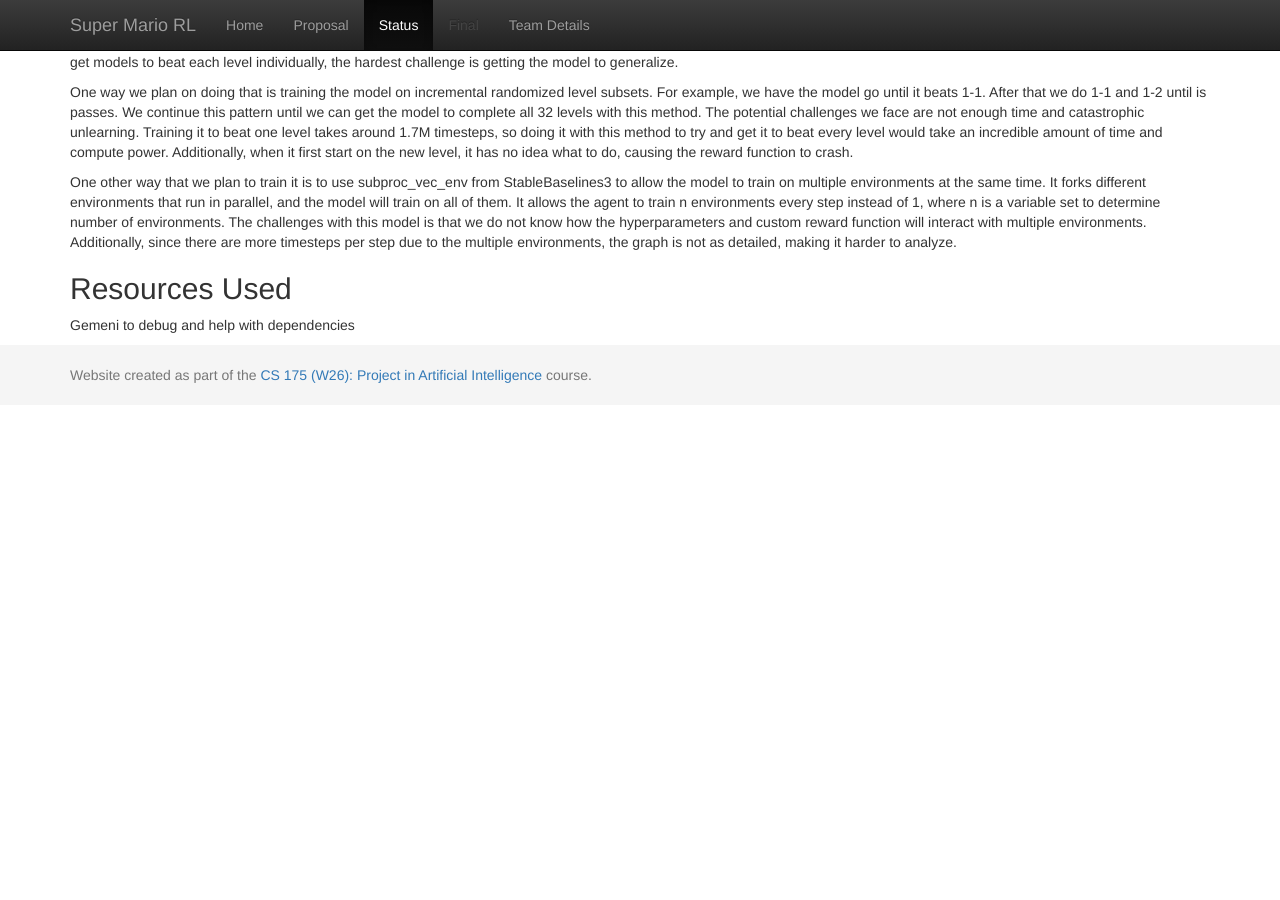
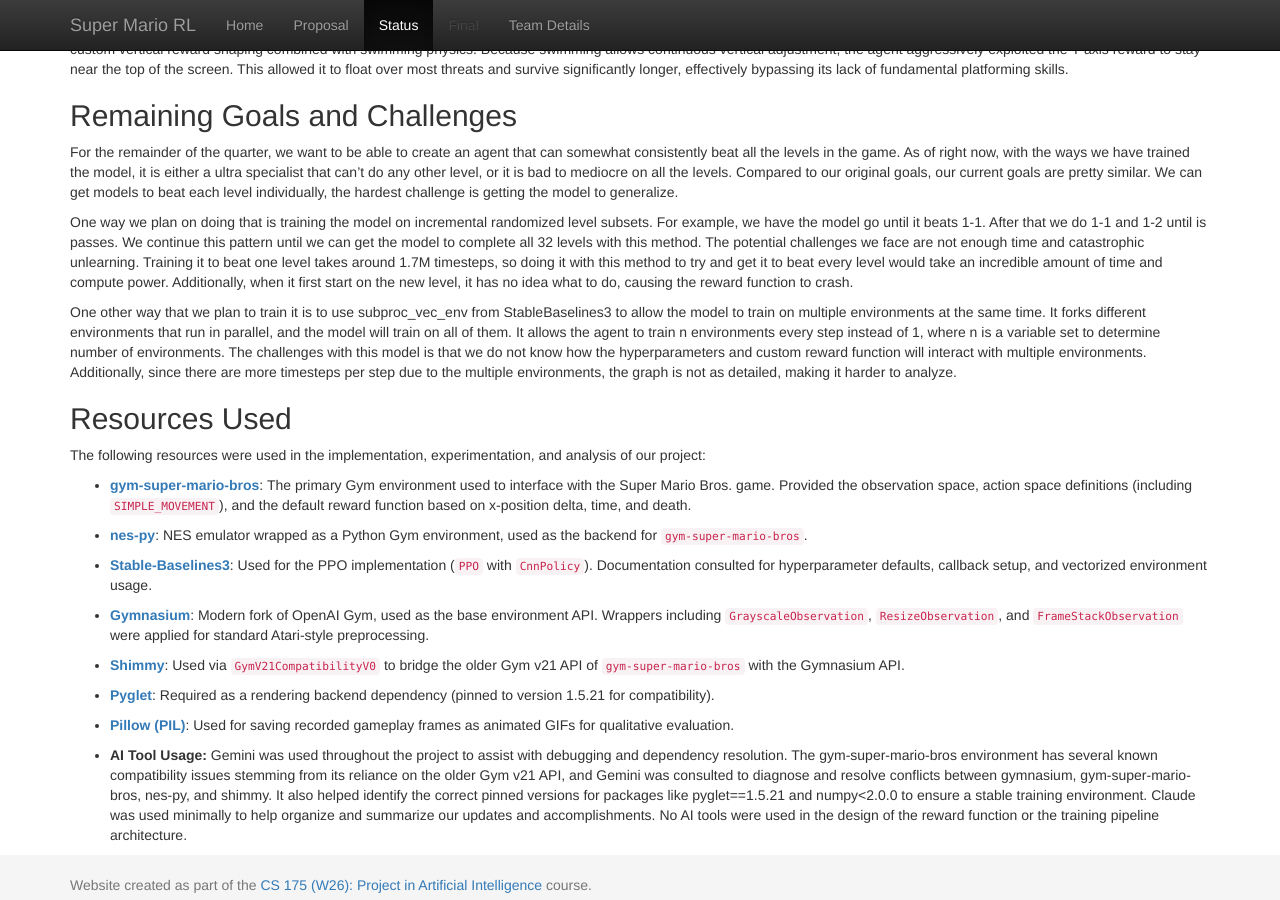
Before and after one commit to Niraaf/super-mario-rl, a Jekyll site: the page built from docs/status.md, in a window 1280 px wide and 900 px high, scrolled down 1243 px. Built offline with Jekyll 4.4.1, drawn with Linux system fonts in a browser that asks for light colours; before the commit the page ends 1648 px from its top, so only the background shows below that; some of the changed text lies outside the part shown.

Commit message:
updated markdown documents for website status check

```diff
--- a/docs/status.md
+++ b/docs/status.md
@@ -9,6 +9,7 @@
 
 ## Project Summary
 
+Our project trains a reinforcement learning agent to play Super Mario Bros using Proximal Policy Optimization (PPO) with a convolutional neural network (CNN) policy. The agent receives raw game frames from the NES emulator through the `gym-super-mario-bros` OpenAI Gym environment, preprocesses them into stacked grayscale images, and learns a policy that maps visual observations to game actions. The core challenge is teaching the agent to navigate a complex, dynamic environment — avoiding enemies and obstacles, managing momentum, and progressing through levels — using only pixel-level feedback and a shaped reward signal based on position change, time penalties, and death penalties. Our current prototype trains a PPO-CNN agent on World 1-1 using the SIMPLE_MOVEMENT action space, and we are evaluating how far the agent can progress and how consistently it completes the level across training checkpoints.
 
 ## Approach
 
@@ -42,4 +43,21 @@
 One other way that we plan to train it is to use subproc_vec_env from StableBaselines3 to allow the model to train on multiple environments at the same time. It forks different environments that run in parallel, and the model will train on all of them. It allows the agent to train n environments every step instead of 1, where n is a variable set to determine number of environments. The challenges with this model is that we do not know how the hyperparameters and custom reward function will interact with multiple environments. Additionally, since there are more timesteps per step due to the multiple environments, the graph is not as detailed, making it harder to analyze.
 
 ## Resources Used
-Gemeni to debug and help with dependencies
+
+The following resources were used in the implementation, experimentation, and analysis of our project:
+
+- **[gym-super-mario-bros](https://github.com/Kautenja/gym-super-mario-bros)**: The primary Gym environment used to interface with the Super Mario Bros. game. Provided the observation space, action space definitions (including `SIMPLE_MOVEMENT`), and the default reward function based on x-position delta, time, and death.
+
+- **[nes-py](https://github.com/Kautenja/nes-py)**: NES emulator wrapped as a Python Gym environment, used as the backend for `gym-super-mario-bros`.
+
+- **[Stable-Baselines3](https://stable-baselines3.readthedocs.io/)**: Used for the PPO implementation (`PPO` with `CnnPolicy`). Documentation consulted for hyperparameter defaults, callback setup, and vectorized environment usage.
+
+- **[Gymnasium](https://gymnasium.farama.org/)**: Modern fork of OpenAI Gym, used as the base environment API. Wrappers including `GrayscaleObservation`, `ResizeObservation`, and `FrameStackObservation` were applied for standard Atari-style preprocessing.
+
+- **[Shimmy](https://github.com/Farama-Foundation/Shimmy)**: Used via `GymV21CompatibilityV0` to bridge the older Gym v21 API of `gym-super-mario-bros` with the Gymnasium API.
+
+- **[Pyglet](https://pyglet.org/)**: Required as a rendering backend dependency (pinned to version 1.5.21 for compatibility).
+
+- **[Pillow (PIL)](https://pillow.readthedocs.io/)**: Used for saving recorded gameplay frames as animated GIFs for qualitative evaluation.
+
+- **AI Tool Usage:** Gemini was used throughout the project to assist with debugging and dependency resolution. The gym-super-mario-bros environment has several known compatibility issues stemming from its reliance on the older Gym v21 API, and Gemini was consulted to diagnose and resolve conflicts between gymnasium, gym-super-mario-bros, nes-py, and shimmy. It also helped identify the correct pinned versions for packages like pyglet==1.5.21 and numpy<2.0.0 to ensure a stable training environment. Claude was used minimally to help organize and summarize our updates and accomplishments. No AI tools were used in the design of the reward function or the training pipeline architecture.
```
Also changed, not shown: docs/index.md (+8 -2 lines).
